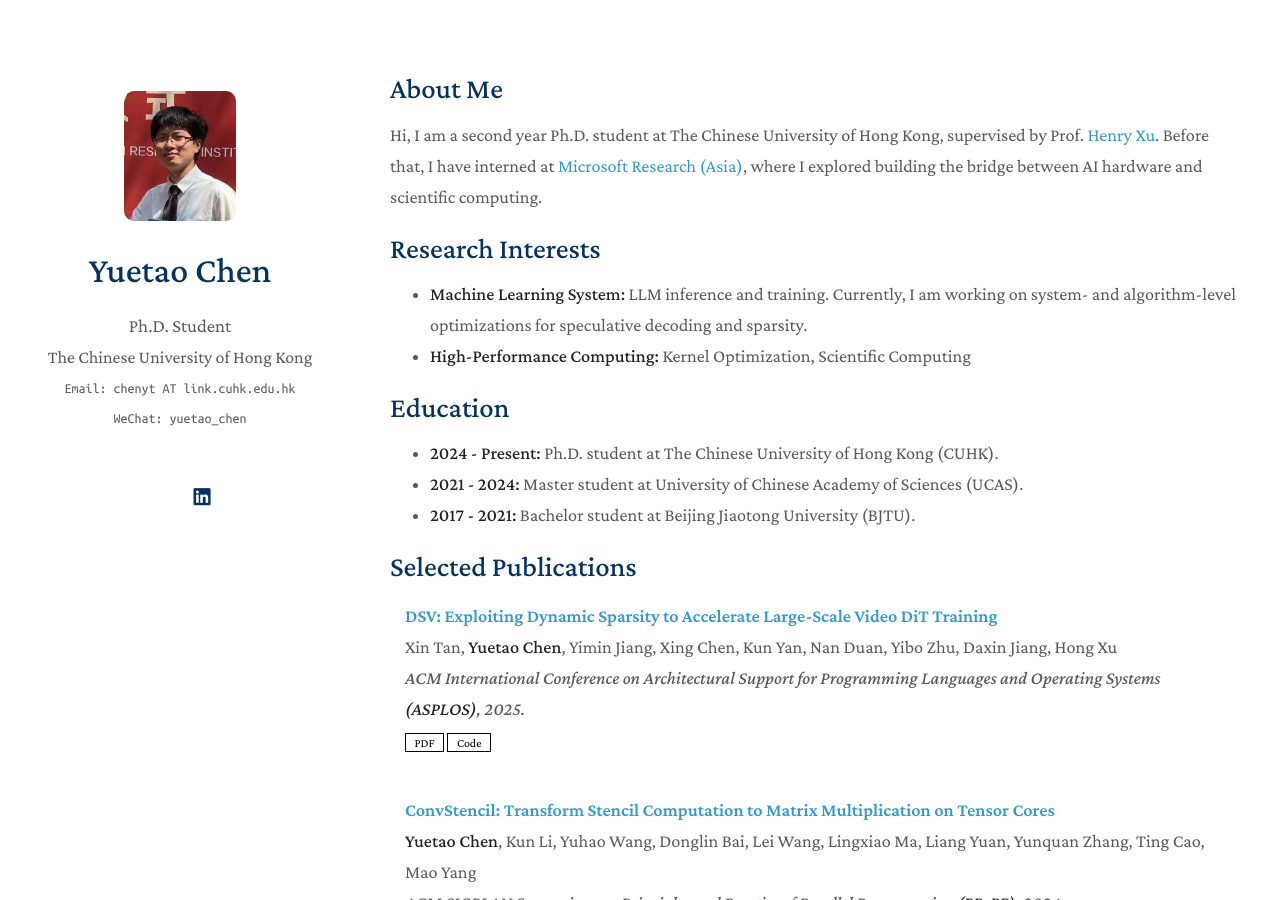
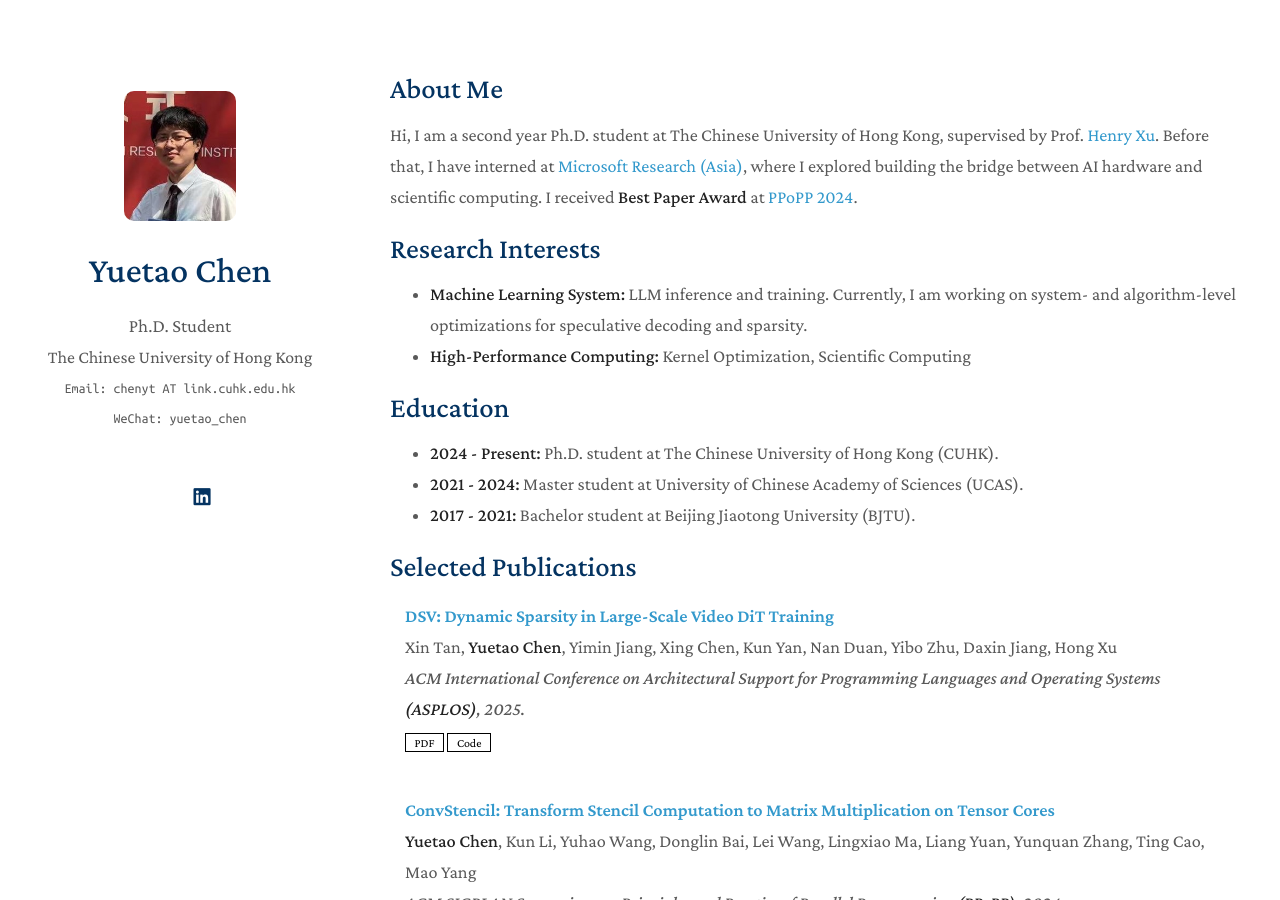
Before and after one commit to chenytpersonalpage/chenytpersonalpage.github.io, a Jekyll site: the page built from index.md, in a window 1280 px wide and 900 px high. Built offline with Jekyll 4.4.1, drawn with Linux system fonts in a browser that asks for light colours; a style sheet for code colours, icons or effects is not loaded.

Commit message:
Update Publication

```diff
--- a/_data/publications.yml
+++ b/_data/publications.yml
@@ -1,6 +1,6 @@
 main:
 
-  - title: "DSV: Exploiting Dynamic Sparsity to Accelerate Large-Scale Video DiT Training"
+  - title: "DSV: Dynamic Sparsity in Large-Scale Video DiT Training"
     authors: Xin Tan, <strong>Yuetao Chen</strong>, Yimin Jiang, Xing Chen, Kun Yan, Nan Duan, Yibo Zhu, Daxin Jiang, Hong Xu
     conference_short: ASPLOS
     conference: ACM International Conference on Architectural Support for Programming Languages and Operating Systems <strong>(ASPLOS)</strong>, 2025.
--- a/index.md
+++ b/index.md
@@ -4,7 +4,7 @@ layout: homepage
 
 ## About Me
 
-Hi, I am a second year Ph.D. student at The Chinese University of Hong Kong, supervised by Prof. [Henry Xu](https://henryhxu.github.io/). Before that, I have interned at [Microsoft Research (Asia)](https://www.microsoft.com/en-us/research/lab/microsoft-research-asia/), where I explored building the bridge between AI hardware and scientific computing.
+Hi, I am a second year Ph.D. student at The Chinese University of Hong Kong, supervised by Prof. [Henry Xu](https://henryhxu.github.io/). Before that, I have interned at [Microsoft Research (Asia)](https://www.microsoft.com/en-us/research/lab/microsoft-research-asia/), where I explored building the bridge between AI hardware and scientific computing. I received **Best Paper Award** at [PPoPP 2024](https://ppopp24.sigplan.org/program/program-PPoPP-2024/).
 
 ## Research Interests
 
```
